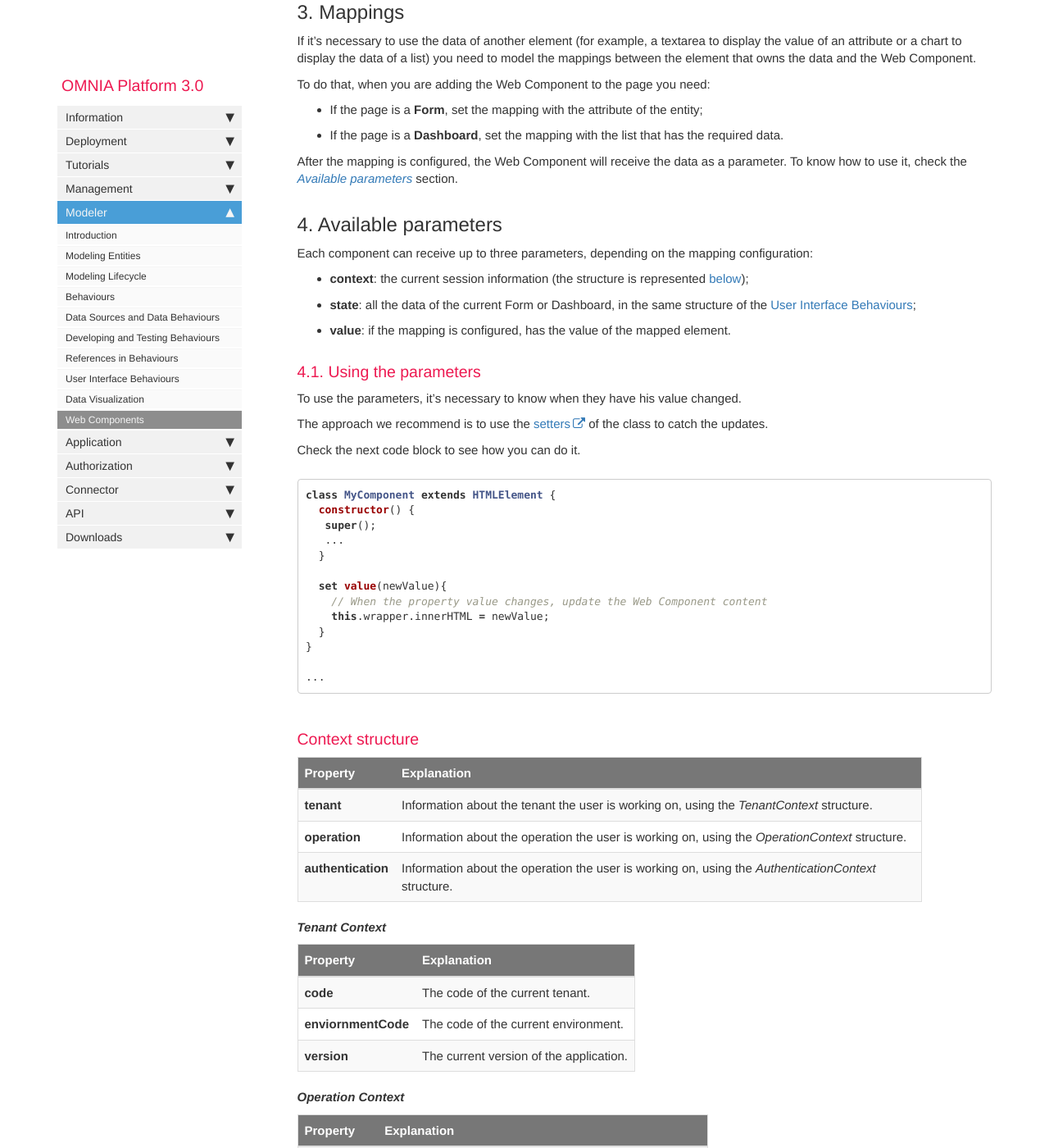
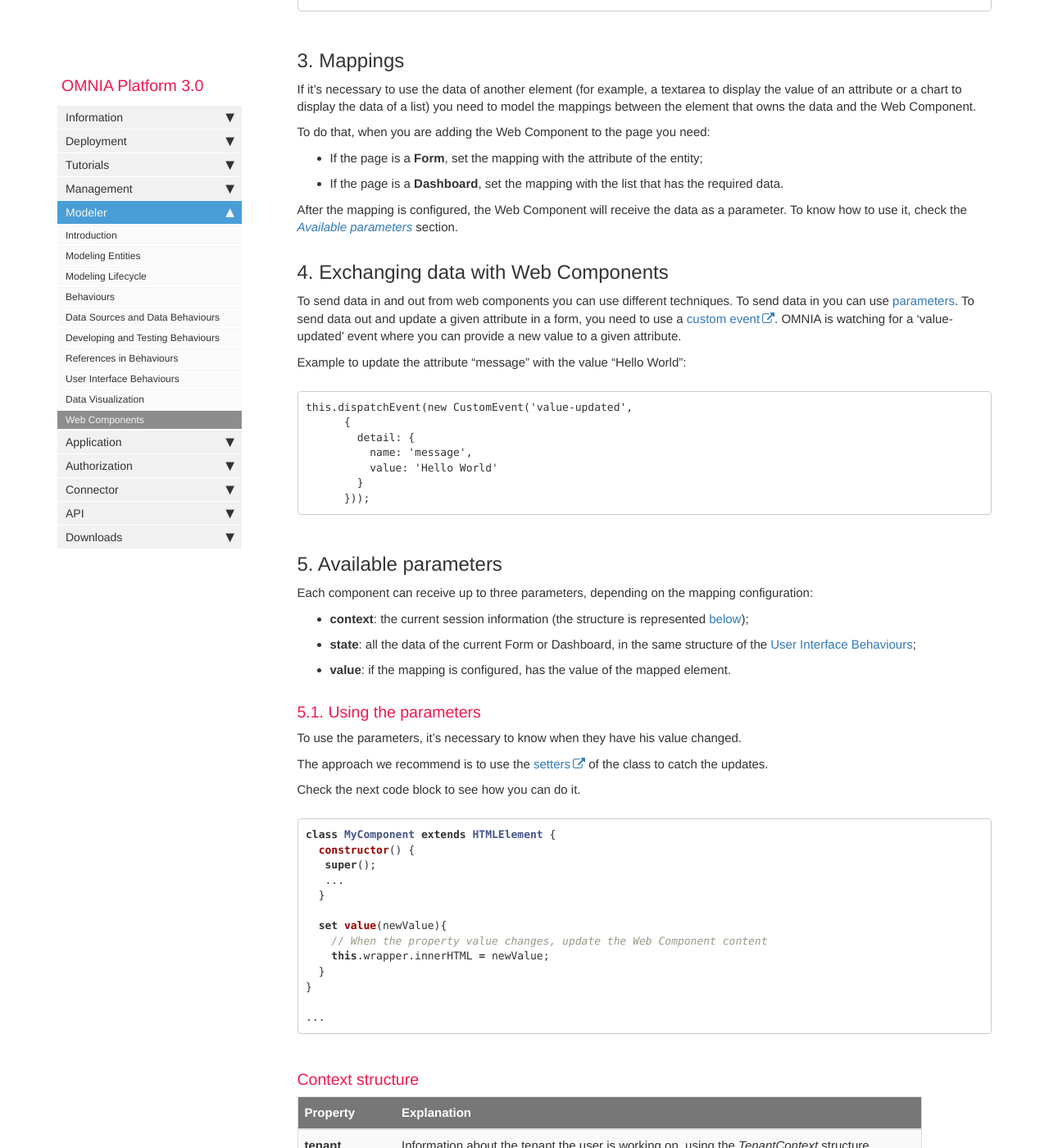
Before and after one commit to daniel8lopes/omnia3, a Jekyll site: the page built from docs/pages/omnia3/Modeler/omnia3_modeler_webcomponents.md, in a window 1280 px wide and 1400 px high, scrolled down 1424 px. Shown: the whole window at 82% size. Built offline with Jekyll 4.4.1, drawn with Linux system fonts in a browser that asks for light colours; nearby versions of some CDN libraries; comment, search, counter and statistics services are not loaded; some of the changed text lies outside the part shown.

Commit message:
Update omnia3_modeler_webcomponents.md

````diff
--- a/docs/pages/omnia3/Modeler/omnia3_modeler_webcomponents.md
+++ b/docs/pages/omnia3/Modeler/omnia3_modeler_webcomponents.md
@@ -20,6 +20,8 @@ In both scenarios, you can have two different approaches:
 A Web Component is defined by:
 * its **custom element name**, or the name of the element that will be created to be attached to the page's DOM;
 * its expression, the aforementioned JavaScript code.
+
+Web components are based on existing web standards. You can see the browser compatibility [here](https://developer.mozilla.org/en-US/docs/Web/API/Window/customElements#Browser_compatibility).
 
 ## 2. Structure of the Web Component
 To create a new Web Component it's necessary to create a [Javascript class](https://developer.mozilla.org/pt-PT/docs/Web/JavaScript/Reference/Classes) that extends [HTMLElement](https://developer.mozilla.org/en-US/docs/Web/API/HTMLElement) and adds to the DOM's custom elements the Web Component.
@@ -53,15 +55,33 @@ To do that, when you are adding the Web Component to the page you need:
 * If the page is a **Form**, set the mapping with the attribute of the entity;
 * If the page is a **Dashboard**, set the mapping with the list that has the required data.
 
-After the mapping is configured, the Web Component will receive the data as a parameter. To know how to use it, check the [_Available parameters_](#4-available-parameters) section.
+After the mapping is configured, the Web Component will receive the data as a parameter. To know how to use it, check the [_Available parameters_](#5-available-parameters) section.
 
-## 4. Available parameters
+## 4. Exchanging data with Web Components
+
+To send data in and out from web components you can use different techniques.
+To send data in you can use [parameters](#5-available-parameters).
+To send data out and update a given attribute in a form, you need to use a [custom event](https://developer.mozilla.org/en-US/docs/Web/Guide/Events/Creating_and_triggering_events).
+OMNIA is watching for a 'value-updated' event where you can provide a new value to a given attribute.
+
+Example to update the attribute "message" with the value "Hello World":
+```
+this.dispatchEvent(new CustomEvent('value-updated',
+      {
+        detail: {
+          name: 'message',
+          value: 'Hello World'
+        }
+      }));
+```
+
+## 5. Available parameters
 Each component can receive up to three parameters, depending on the mapping configuration:
 * **context**: the current session information (the structure is represented [below](#context-structure));
 * **state**: all the data of the current Form or Dashboard, in the same structure of the [User Interface Behaviours](omnia3_modeler_uibehaviours.html#4-structure-of-the-class);
 * **value**: if the mapping is configured, has the value of the mapped element.
 
-### 4.1. Using the parameters
+### 5.1. Using the parameters
 To use the parameters, it's necessary to know when they have his value changed.
 
 The approach we recommend is to use the [setters](https://developer.mozilla.org/en-US/docs/Web/JavaScript/Reference/Functions/set) of the class to catch the updates.
````
Also changed, not shown: other parts of docs/pages/omnia3/Modeler/omnia3_modeler_webcomponents.md (+3 -3 lines).
